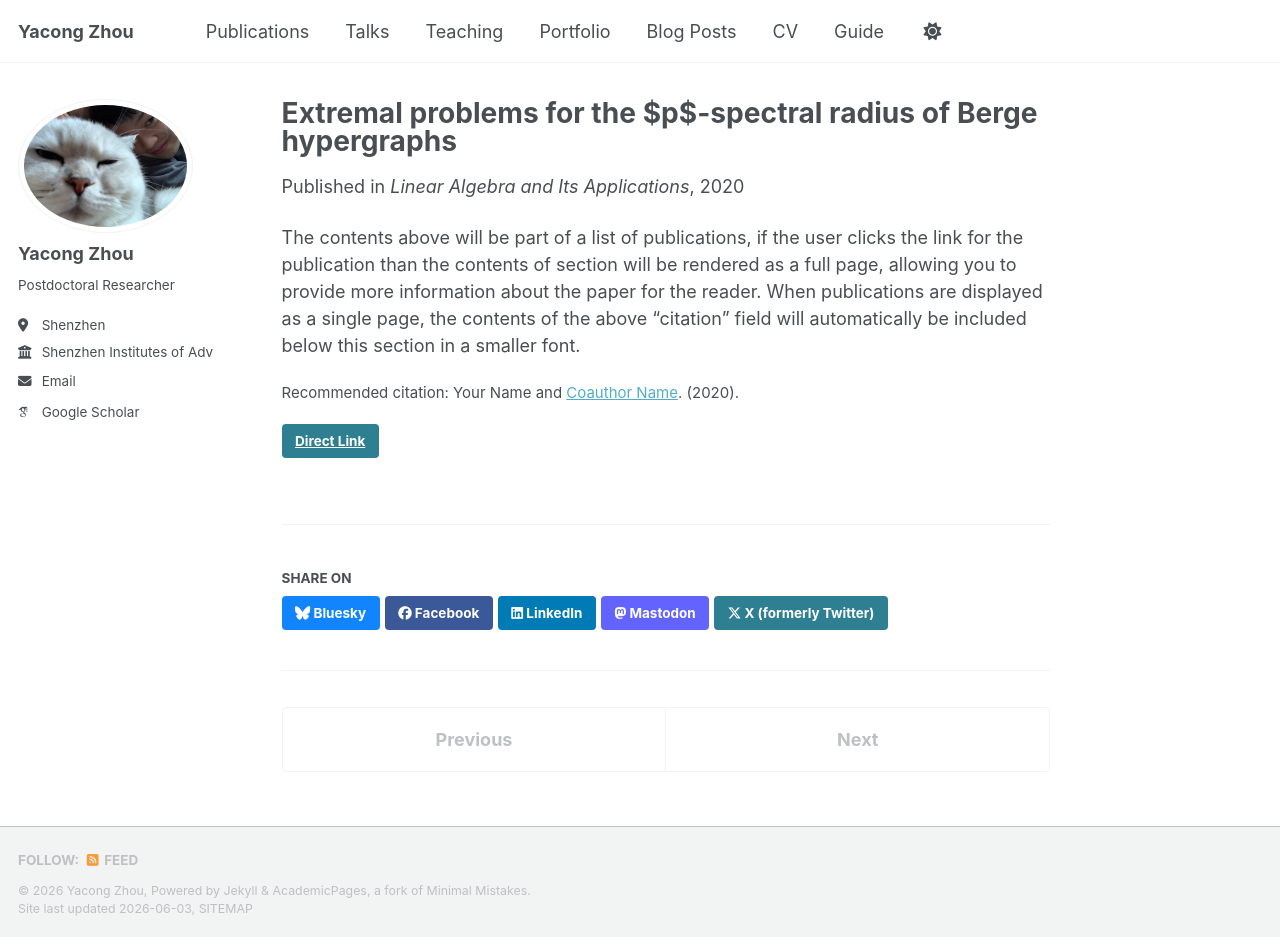
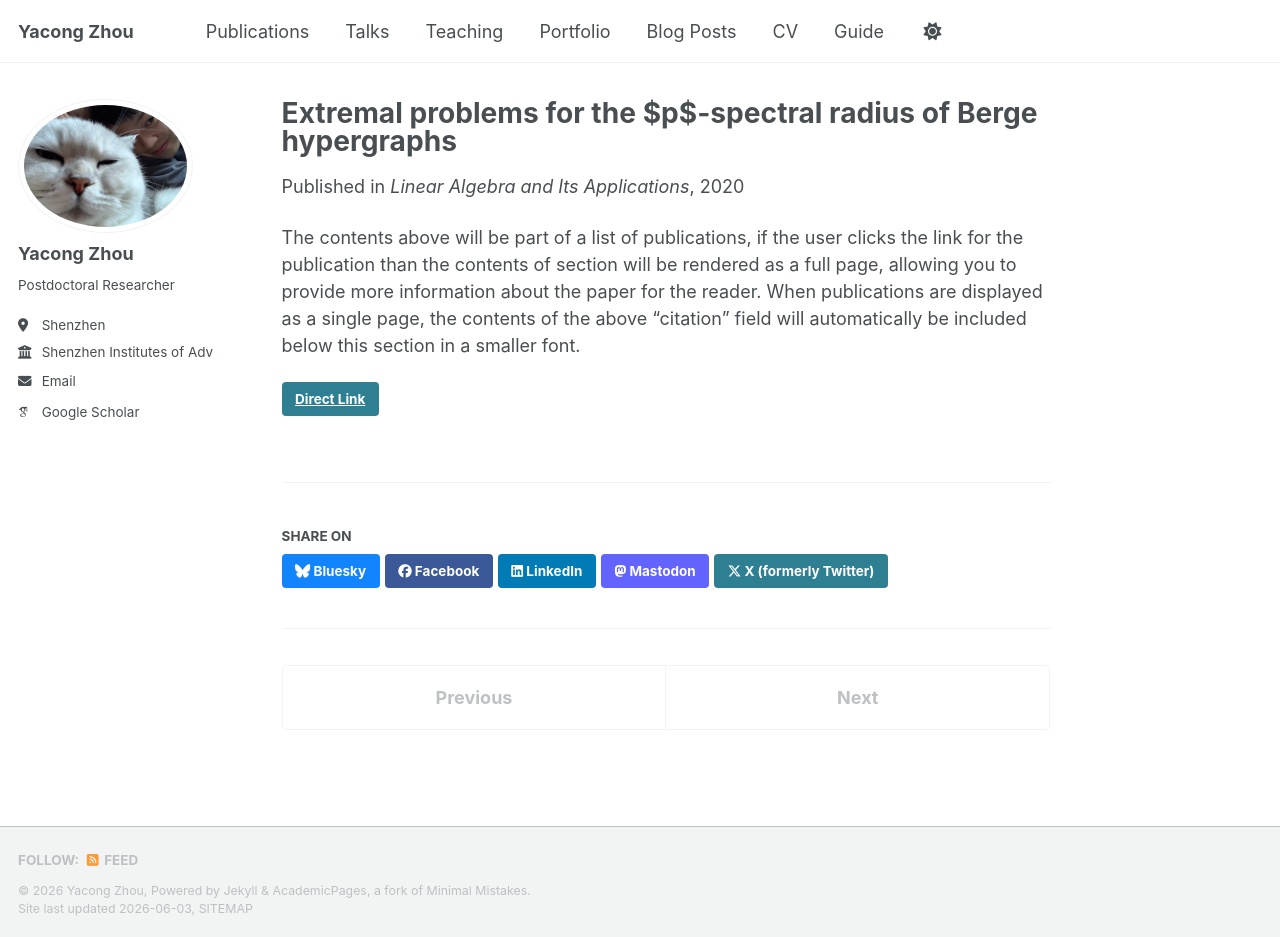
Before and after one commit to YACONGZHOU/yacongzhou.github.io, a Jekyll site: the page built from _publications/2020-09-01-paper-1.md, in a window 1280 px wide and 937 px high. Built offline with Jekyll 4.4.1, drawn with Linux system fonts in a browser that asks for light colours; some web fonts are replaced; a script bundle is joined from its source files by our own code; library files that are not in the unit come from our copies.

Commit message:
Update 2020-09-01-paper-1.md

```diff
--- a/_publications/2020-09-01-paper-1.md
+++ b/_publications/2020-09-01-paper-1.md
@@ -6,6 +6,6 @@
 link: 'https://www.sciencedirect.com/science/article/pii/S0024379520301865'
 date: 2020-09-01
 venue: 'Linear Algebra and Its Applications'
-citation: 'Your Name and <a href="COAUTHOR-HOMEPAGE-URL">Coauthor Name</a>. (2020).'
+excerpt: joint with <a href="https://en.math.shu.edu.cn/info/1017/1586.htm">Liying Kang</a>, <a href="">Lele Liu</a> and <a href="https://ms.shu.edu.cn/info/1257/15014.htm">Erfang Shan</a>
 ---
 The contents above will be part of a list of publications, if the user clicks the link for the publication than the contents of section will be rendered as a full page, allowing you to provide more information about the paper for the reader. When publications are displayed as a single page, the contents of the above "citation" field will automatically be included below this section in a smaller font.
```
